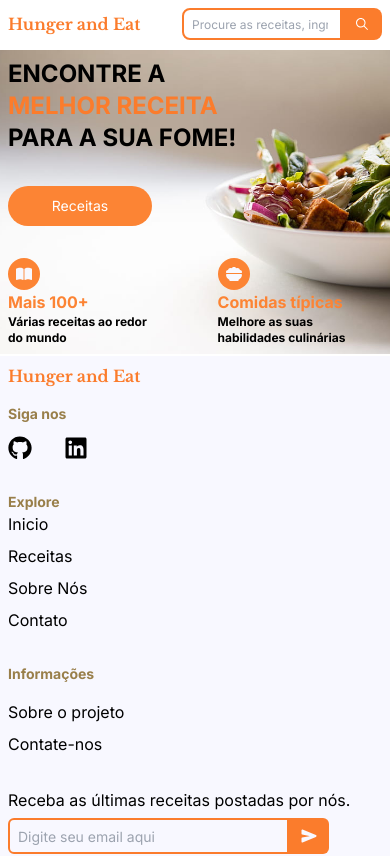
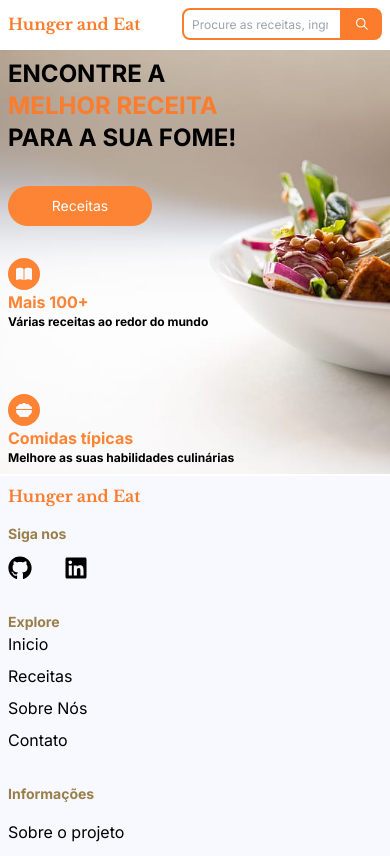
Before and after one commit to thaissacarvalho/hungerAndEat, a Next.js app: page / in a window 390 px wide. Shown: the top 856 px of the page. Built offline with nearby package versions, Linux system fonts and the light colour scheme.

Commit message:
Centered items for better dynamic layout.

```diff
--- a/src/app/Components/Hero/Hero.tsx
+++ b/src/app/Components/Hero/Hero.tsx
@@ -8,14 +8,14 @@ export default function Start() {
     const subtitleStart = "font-bold text-xs"
 
     return (
-        <section className="w-full bg-cover bg-center h-full p-2 flex flex-col gap-8 lg:p-4">
+        <section className="w-full bg-cover bg-center h-full p-2 flex flex-col justify-center gap-8 lg:p-4">
             <h1 className="text-2xl lg:text-4xl font-bold w-64 lg:w-80">ENCONTRE A <span className="text-brightOrange">MELHOR RECEITA</span> PARA A SUA FOME!</h1>
 
             <button className="w-36 h-10 rounded-full text-white text-sm bg-lightOrange hover:bg-brightOrange hover:font-bold">
                 <a href="">Receitas</a>
             </button>
 
-            <div className="flex gap-16">
+            <div className="flex gap-16 flex-col md:flex-row">
                 <div>
                     <div className={divIconStart}>
                         <FaBookOpen className={iconStart}/>
```
